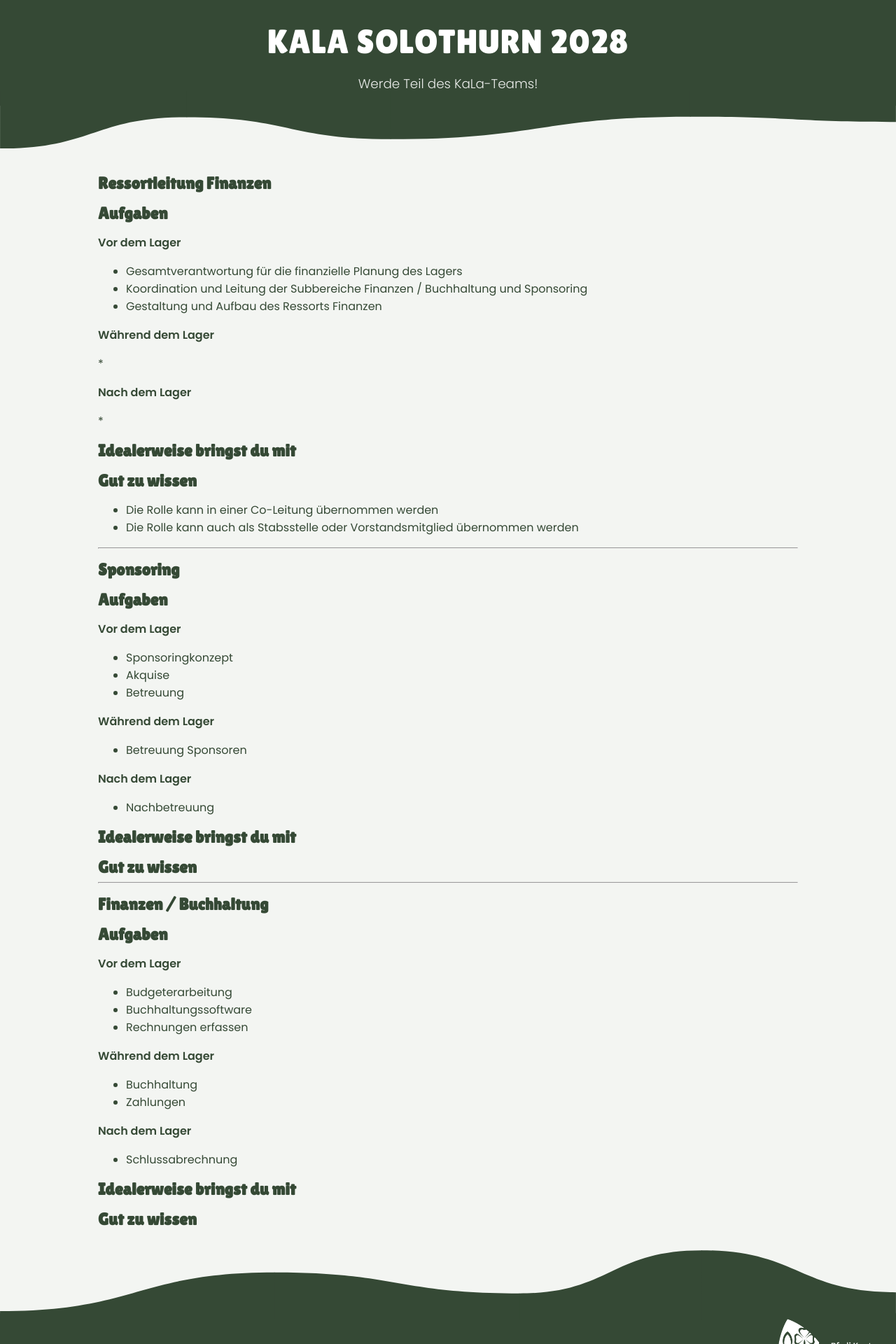
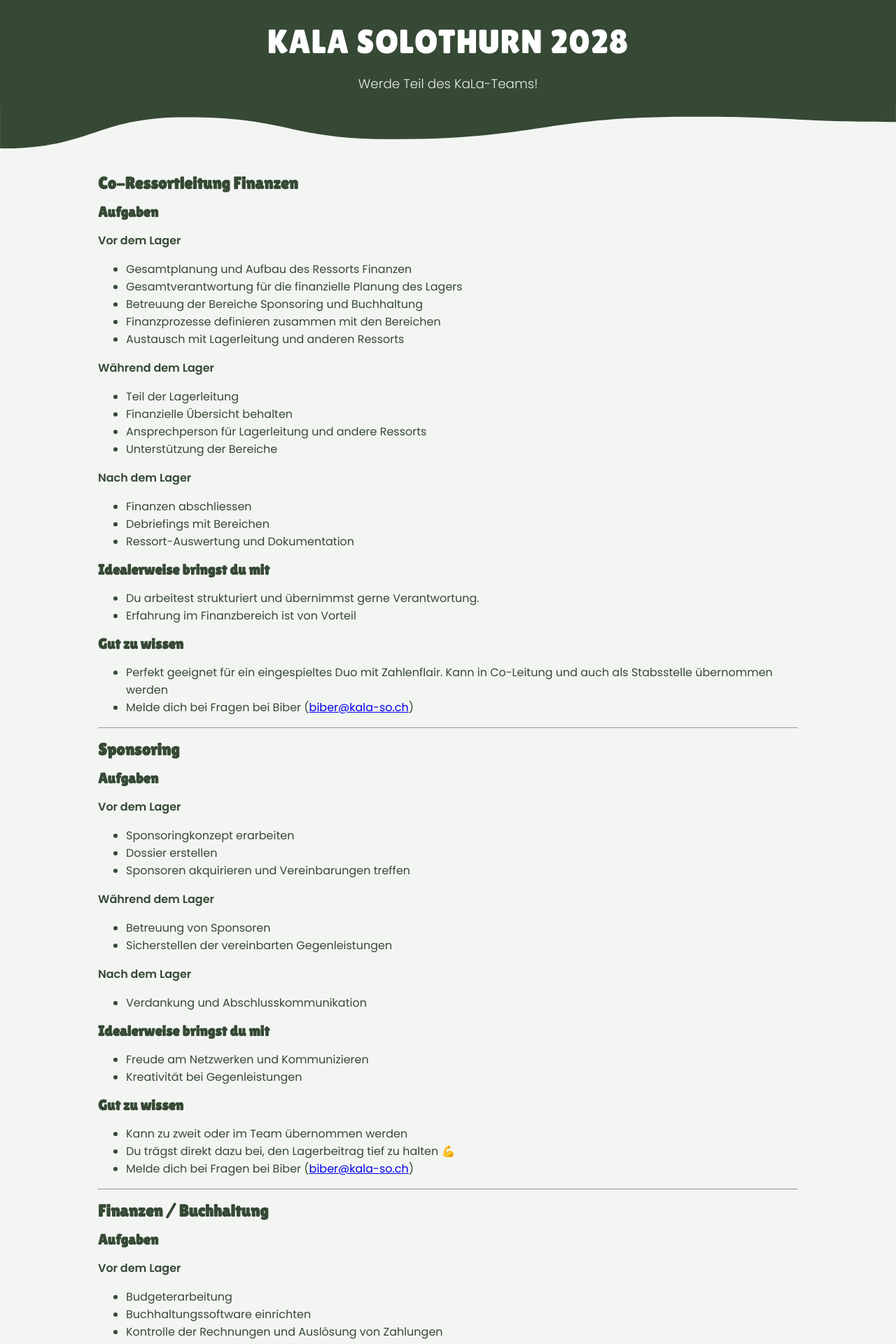
Before and after one commit to kala-so/ausschreibungen, a Jekyll site: the page built from _includes/60_fin.md, in a window 1280 px wide. Shown: the top 1920 px of the page at 70% size. Built offline with Jekyll 4.4.1, drawn with Linux system fonts in a browser that asks for light colours; our own code applies the rules of GitHub Pages for plain Markdown files; some of the changed text lies outside the part shown.

Commit message:
fin updates

```diff
--- a/_includes/60_fin.md
+++ b/_includes/60_fin.md
@@ -1,29 +1,37 @@
-## Ressortleitung Finanzen
+## Co-Ressortleitung Finanzen
 
 ### Aufgaben
 
 **Vor dem Lager**
 
+* Gesamtplanung und Aufbau des Ressorts Finanzen
 * Gesamtverantwortung für die finanzielle Planung des Lagers
-* Koordination und Leitung der Subbereiche Finanzen / Buchhaltung und Sponsoring
-* Gestaltung und Aufbau des Ressorts Finanzen
+* Betreuung der Bereiche Sponsoring und Buchhaltung
+* Finanzprozesse definieren zusammen mit den Bereichen
+* Austausch mit Lagerleitung und anderen Ressorts
 
 **Während dem Lager**
 
-*
+* Teil der Lagerleitung
+* Finanzielle Übersicht behalten
+* Ansprechperson für Lagerleitung und andere Ressorts
+* Unterstützung der Bereiche
 
 **Nach dem Lager**
 
-*
+* Finanzen abschliessen
+* Debriefings mit Bereichen
+* Ressort-Auswertung und Dokumentation
 
 ### Idealerweise bringst du mit
 
-
+* Du arbeitest strukturiert und übernimmst gerne Verantwortung.
+* Erfahrung im Finanzbereich ist von Vorteil
 
 ### Gut zu wissen
 
-* Die Rolle kann in einer Co-Leitung übernommen werden
-* Die Rolle kann auch als Stabsstelle oder Vorstandsmitglied übernommen werden
+* Perfekt geeignet für ein eingespieltes Duo mit Zahlenflair. Kann in Co-Leitung und auch als Stabsstelle übernommen werden
+* Melde dich bei Fragen bei Biber (<span class="obfuscated-email" data-user="biber"></span>)
 
 ---
 
@@ -33,23 +41,29 @@
 
 **Vor dem Lager**
 
-* Sponsoringkonzept
-* Akquise
-* Betreuung
+* Sponsoringkonzept erarbeiten
+* Dossier erstellen
+* Sponsoren akquirieren und Vereinbarungen treffen
 
 **Während dem Lager**
 
-* Betreuung Sponsoren
+* Betreuung von Sponsoren
+* Sicherstellen der vereinbarten Gegenleistungen
 
 **Nach dem Lager**
 
-* Nachbetreuung
+* Verdankung und Abschlusskommunikation
 
 ### Idealerweise bringst du mit
 
-
+* Freude am Netzwerken und Kommunizieren
+* Kreativität bei Gegenleistungen
 
 ### Gut zu wissen
+
+* Kann zu zweit oder im Team übernommen werden
+* Du trägst direkt dazu bei, den Lagerbeitrag tief zu halten 💪
+* Melde dich bei Fragen bei Biber (<span class="obfuscated-email" data-user="biber"></span>)
 
 ---
 
@@ -60,20 +74,27 @@
 **Vor dem Lager**
 
 * Budgeterarbeitung
-* Buchhaltungssoftware
-* Rechnungen erfassen
+* Buchhaltungssoftware einrichten
+* Kontrolle der Rechnungen und Auslösung von Zahlungen
 
 **Während dem Lager**
 
-* Buchhaltung
-* Zahlungen
+* Laufende Buchhaltung
+* Zahlungen und Spesen bearbeiten
+* Übersicht über Einnahmen und Ausgaben behalten
 
 **Nach dem Lager**
 
-* Schlussabrechnung
+* Buchhaltung abschliessen
+* Bei der Schlussabrechnung mitarbeiten
+* Belege ordnen und archivieren
 
 ### Idealerweise bringst du mit
 
-
+* Du arbeitest exakt und zuverlässig.
+* Erfahrung mit Buchhaltung ist hilfreich
 
 ### Gut zu wissen
+
+* Kann auch zu zweit übernommen werden
+* Melde dich bei Fragen bei Biber (<span class="obfuscated-email" data-user="biber"></span>)
--- a/assets/style.css
+++ b/assets/style.css
@@ -85,7 +85,14 @@ h2, h3 {
     color: #354935;
     margin-top: 16px;
     margin-bottom: 8px;
+}
+
+h2 {
     font-size: 1.5rem;
+}
+
+h3 {
+    font-size: 1.3rem;
 }
 
 .content li {
```
Also changed, not shown: _includes/30_pro.md (+5 -5 lines), index.md (+5 -10 lines).
